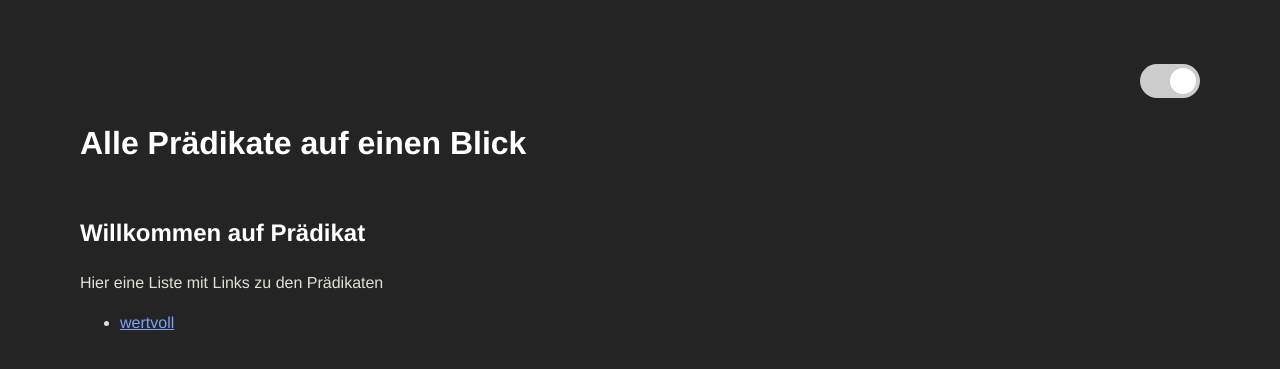
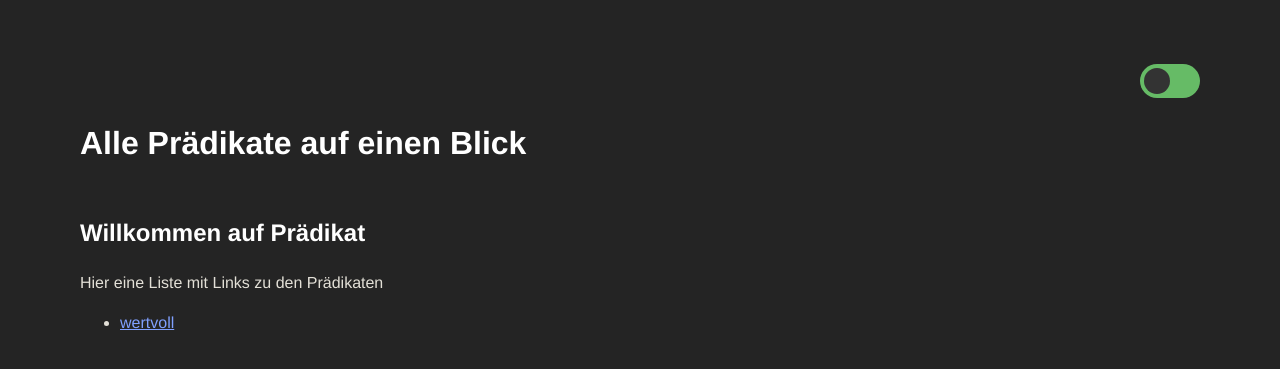
Before and after one commit to Lodifice/praedikat, a Jekyll site: the page built from README.md, in a window 1280 px wide. Shown: the top 369 px of the page. Built offline with Jekyll 4.4.1, drawn with Linux system fonts in a browser that asks for light colours; our own code applies the rules of GitHub Pages for plain Markdown files.

Commit message:
Change theme switcher to be dark unchecked

```diff
--- a/_includes/header.html
+++ b/_includes/header.html
@@ -1,7 +1,7 @@
 <header>
   <nav class="theme-switch-wrapper">
     <label class="theme-switch" for="checkbox">
-      <input type="checkbox" id="checkbox" checked="true" />
+      <input type="checkbox" id="checkbox" />
       <div class="round slider"></div>
     </label>
   </nav>
```
